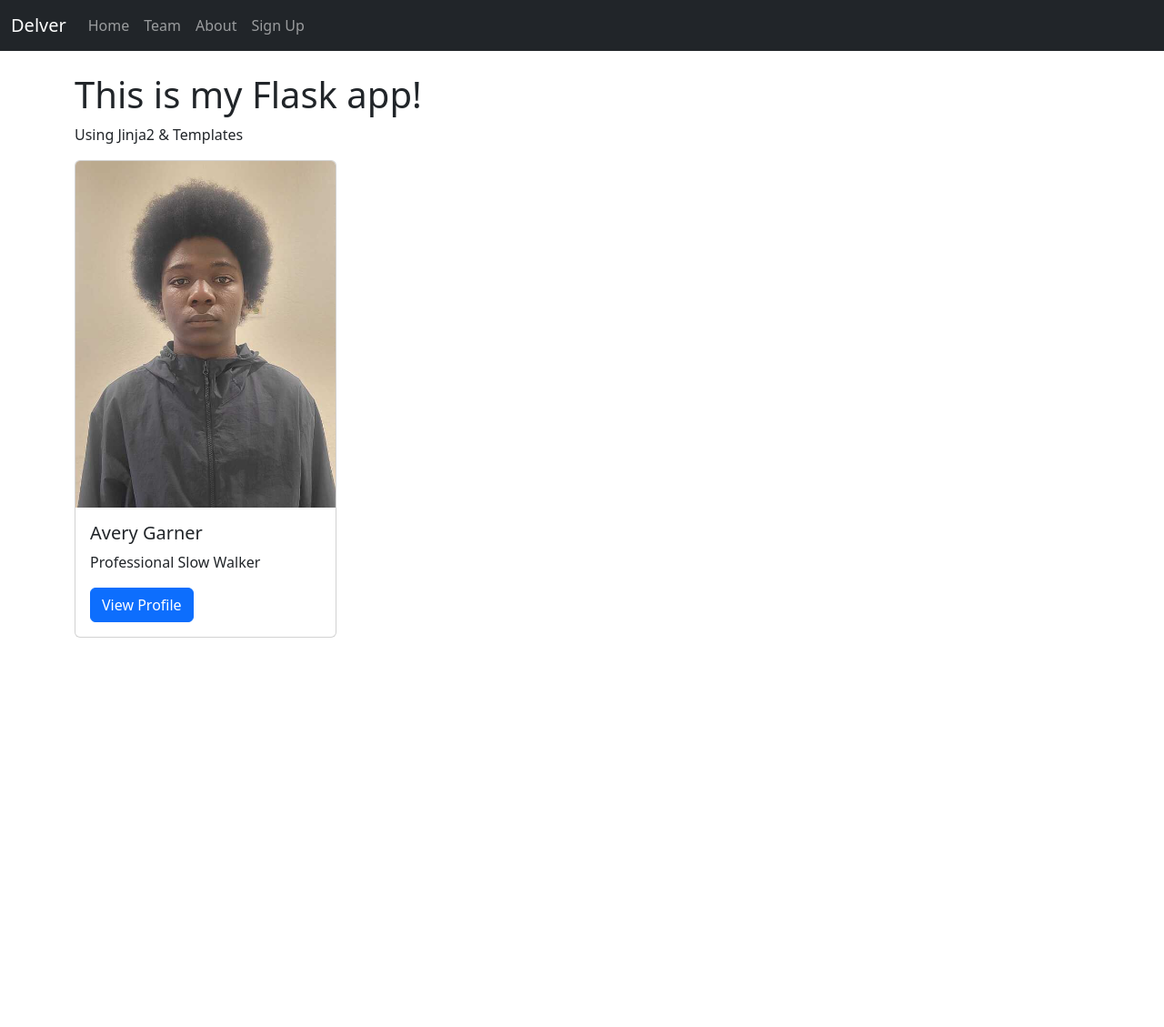
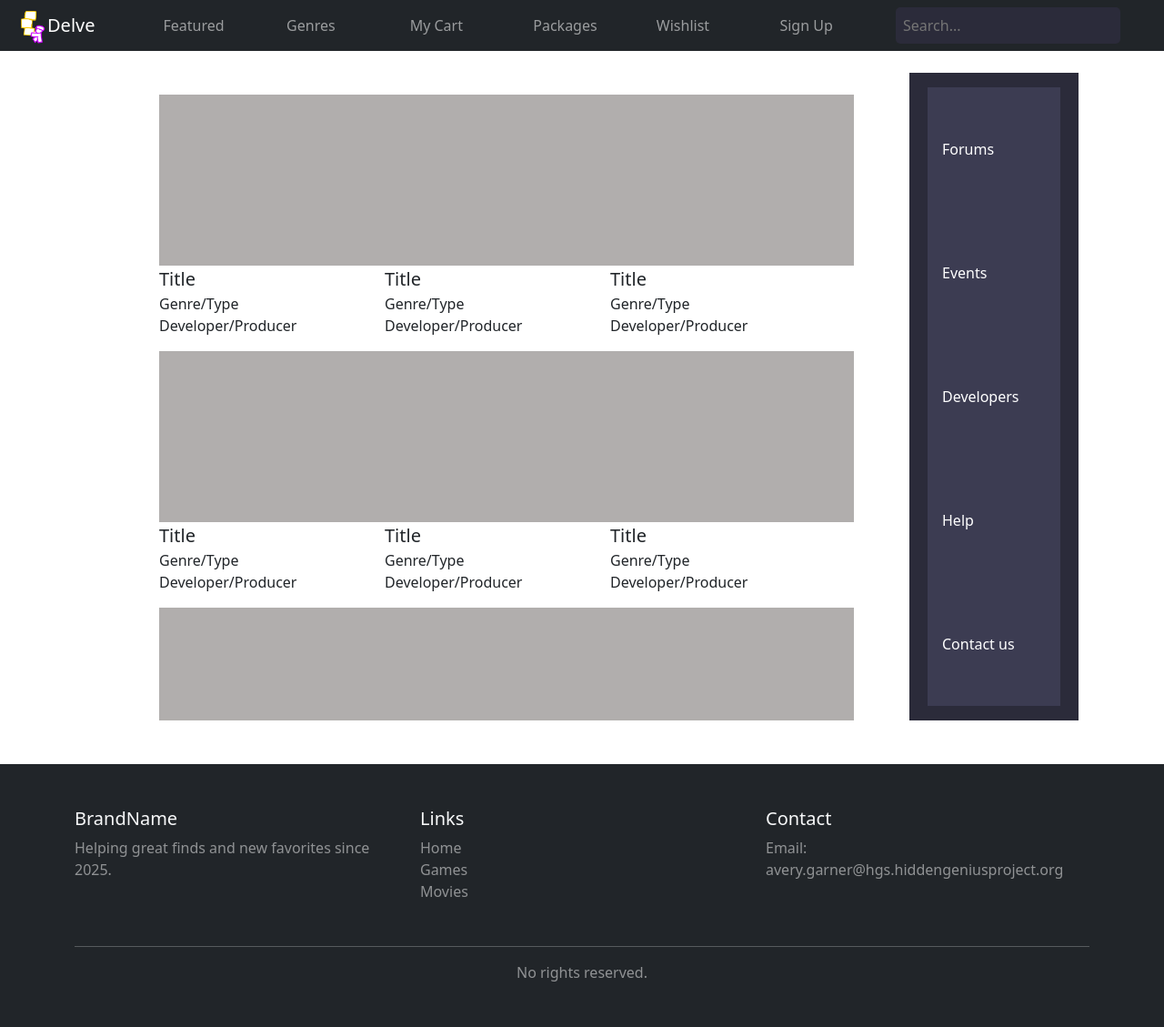
Before and after one commit to AveryLBG/AveryFallQuarter, a Flask app: template templates/index.html in a window 1280 px wide. Shown: the whole page at 91% size. Before the commit the page ends 701 px from the top, so only its background shows below. Run offline with Flask 3, Linux system fonts and the light colour scheme; the template is opened without the code that fills it, so the values that code supplies are empty; some libraries are stand-ins or nearby versions.

Commit message:
END OF FALL WEBSITE

```diff
--- a/app.py
+++ b/app.py
@@ -5,12 +5,17 @@ app = Flask(__name__)
 #a route to the home page
 @app.route('/')
 def index():
-    return "Welcome to my Flask App home page"
+    return render_template("index.html")
+
+@app.route('/scroll')
+def scroll():
+    return render_template("scroller.html")
 
 #a new route to the greet page of our website
 @app.route("/greet/<name>")
-def GreetPage(name):
-    return render_template("index.html", name=name)
+def GreetPage():
+    return "Welcome to my Flask App home page"
+
 
 if __name__ == '__main__':
     app.run(debug = True)
--- a/templates/base.html
+++ b/templates/base.html
@@ -1,5 +1,5 @@
 <!DOCTYPE html>
-<html lang="en">
+<html lang="en" style="height: 100%;">
 
     <head>
         <meta charset="UTF-8">
@@ -8,10 +8,10 @@
         <link rel="stylesheet" href="{{ url_for('static', filename='bootstrap-5.3.8-dist/css/bootstrap.min.css') }}">
     </head>
 
-    <body>
+    <body style="height: 100%;">
         {% block navbar %} {% endblock %}
 
-        <div class="container mt-4">
+        <div class="container mt-4 px-0" style="width: 100%;">
             {% block content %} {% endblock %}
         </div>
 
--- a/templates/index.html
+++ b/templates/index.html
@@ -1,25 +1,59 @@
 {% extends 'base.html' %}
 
-{% block title %}Delver{% endblock %}
+{% block title %}Delve{% endblock %}
 
 {% block navbar %}
-<nav class="navbar navbar-expand-lg navbar-dark bg-dark">
+
+<nav class="navbar navbar-expand-lg navbar-dark bg-dark fixed-top">
     <div class="container-fluid">
-        <a class="navbar-brand" href="#">Delver</a>
-        <div class="collapse navbar-collapse">
+        <div class="row container-fluid">
                 <ul class="navbar-nav me-auto">
+
+
+                            <img src="{{ url_for('static', filename='images/fella.jpg') }}" class="d-inline-block align-text-top rounded" alt="Delve logo" width="40" height="40">
+
+
+
+
+
+
+                    <a class="navbar-brand" style="margin-right: 67px;" href="#">Delve</a>
+
+                    <div class="col">
                         <li class="nav-item">
-                    <a class="nav-link" href="/">Home</a>
+                            <a class="nav-link" href="/">Featured</a>
                         </li>
+                    </div>
+                    <div class="col">
                         <li class="nav-item">
-                    <a class="nav-link" href="#">Team</a>
+                            <a class="nav-link" href="#">Genres</a>
                         </li>
+                    </div>
+                    <div class="col">
                         <li class="nav-item">
-                    <a class="nav-link" href="#">About</a>
+                            <a class="nav-link" href="#">My Cart</a>
                         </li>
+                    </div>
+                    <div class="col">
+                        <li class="nav-item">
+                            <a class="nav-link" href="#">Packages</a>
+                        </li>
+                    </div>
+                    <div class="col">
+                        <li class="nav-item">
+                            <a class="nav-link" href="#">Wishlist</a>
+                        </li>
+                    </div>
+                    <div class="col">
                         <li class="nav-item">
                             <a class="nav-link" href="#">Sign Up</a>
                         </li>
+                    </div>
+                    <div class="col">
+                        <li class="nav-item">
+                            <input class="nav-link" type="text" name="search" placeholder="Search..." style="border-radius: 5px; border: 0px solid; background-color: #2b2b3a;">
+                        </li>
+                    </div>
                 </ul>
         </div>
     </div>
@@ -32,16 +66,65 @@
 
 
     {% block content %}
-    <h1>This is my Flask app!</h1>
-    <p>Using Jinja2 & Templates</p>
 
-    <div class="card" style="width: 18rem;">
-        <img src="{{ url_for('static', filename='images/headshot01.jpg')}}" class="card-img-top" alt="Profile">
-        <div class="card-body">
-            <h5 class="card-title">Avery Garner</h5>
-            <p class="card-text">Professional Slow Walker</p>
-            <a href="#" class="btn btn-primary">View Profile</a>
+
+
+<div class="container-fluid mx-0" style="width: 100%; margin-top: 30px;margin-left: 0px; margin-right: 0px; height: 100; margin-top: 80px;">
+    <div class="row" style="height: fit-content; width: 100%;">
+        <div class="col-10">
+            <iframe src="http://127.0.0.1:5000/scroll" height="100%" width="100%" title="scroll boxes">
+
+            </iframe>
+        </div>
+
+        <div class="col-2 " style=" background-color: #2b2b3a;">
+            <nav class="nav flex-column my-3 mx-2" style="background-color: #3c3c52; top: 80px;">
+                <a class="nav-link text-white mb-5 mt-5" href="#">Forums</a>
+                <a class="nav-link text-white mb-5 mt-5" href="#">Events</a>
+                <a class="nav-link text-white mb-5 mt-5" href="#">Developers</a>
+                <a class="nav-link text-white mb-5 mt-5" href="#">Help</a>
+                <a class="nav-link text-white mb-5 mt-5" href="#">Contact us</a>
+            </nav>
+        </div>
     </div>
 </div>
     {% endblock %}
-    {% block footer %} {% endblock %}
+
+
+    {% block footer %}
+<footer class="bg-dark text-light py-5 mt-5">
+  <div class="container">
+    <div class="row">
+
+      <div class="col-md-4 mb-3">
+        <h5>BrandName</h5>
+        <p class="text-white-50">Helping great finds and new favorites since 2025.</p>
+      </div>
+
+      <div class="col-md-4 mb-3">
+        <h5>Links</h5>
+        <ul class="list-unstyled">
+          <li><a href="/" class="text-white-50 text-decoration-none">Home</a></li>
+          <li><a href="#" class="text-white-50 text-decoration-none disabled">Games</a></li>
+          <li><a href="#" class="text-white-50 text-decoration-none disable">Movies</a></li>
+        </ul>
+      </div>
+
+
+      <div class="col-md-4 mb-3">
+        <h5>Contact</h5>
+        <p class="text-white-50">Email: avery.garner@hgs.hiddengeniusproject.org</p>
+      </div>
+    </div>
+
+    <!-- Bottom Bar -->
+    <hr class="bg-light">
+    <div class="row">
+      <div class="col text-center">
+        <p class="mb-0 text-white-50">No rights reserved.</p>
+      </div>
+    </div>
+  </div>
+</footer>
+
+    {% endblock %}
--- /dev/null
+++ b/templates/scroller.html
@@ -0,0 +1,102 @@
+{% extends 'base.html' %}
+
+{% block title %}Delve{% endblock %}
+
+
+
+
+
+    {% block content %}
+            <div class="row">
+                <div class="col-4 mb-3">
+                    <div>
+                        <img src="{{ url_for('static', filename='images/grey.png') }}" alt="placeholder">
+                    </div>
+                    <p class="fs-5 my-0">Title</p>
+                    <p class="fs-6 my-0">Genre/Type</p>
+                    <p class="fs-6 my-0">Developer/Producer</p>
+                </div>
+                <div class="col-4 mb-3">
+                    <div>
+                        <img src="{{ url_for('static', filename='images/grey.png') }}" alt="placeholder">
+                    </div>
+                    <p class="fs-5 my-0">Title</p>
+                    <p class="fs-6 my-0">Genre/Type</p>
+                    <p class="fs-6 my-0">Developer/Producer</p>
+                </div>
+                <div class="col-4 mb-3">
+                    <div>
+                        <img src="{{ url_for('static', filename='images/grey.png') }}" alt="placeholder">
+                    </div>
+                    <p class="fs-5 my-0">Title</p>
+                    <p class="fs-6 my-0">Genre/Type</p>
+                    <p class="fs-6 my-0">Developer/Producer</p>
+                </div>
+                <div class="col-4 mb-3">
+                    <div>
+                        <img src="{{ url_for('static', filename='images/grey.png') }}" alt="placeholder">
+                    </div>
+                    <p class="fs-5 my-0">Title</p>
+                    <p class="fs-6 my-0">Genre/Type</p>
+                    <p class="fs-6 my-0">Developer/Producer</p>
+                </div>
+                <div class="col-4 mb-3">
+                    <div>
+                        <img src="{{ url_for('static', filename='images/grey.png') }}" alt="placeholder">
+                    </div>
+                    <p class="fs-5 my-0">Title</p>
+                    <p class="fs-6 my-0">Genre/Type</p>
+                    <p class="fs-6 my-0">Developer/Producer</p>
+                </div>
+                <div class="col-4 mb-3">
+                    <div>
+                        <img src="{{ url_for('static', filename='images/grey.png') }}" alt="placeholder">
+                    </div>
+                    <p class="fs-5 my-0">Title</p>
+                    <p class="fs-6 my-0">Genre/Type</p>
+                    <p class="fs-6 my-0">Developer/Producer</p>
+                </div>
+                <div class="col-4 mb-3">
+                    <div>
+                        <img src="{{ url_for('static', filename='images/grey.png') }}" alt="placeholder">
+                    </div>
+                    <p class="fs-5 my-0">Title</p>
+                    <p class="fs-6 my-0">Genre/Type</p>
+                    <p class="fs-6 my-0">Developer/Producer</p>
+                </div>
+                <div class="col-4 mb-3">
+                    <div>
+                        <img src="{{ url_for('static', filename='images/grey.png') }}" alt="placeholder">
+                    </div>
+                    <p class="fs-5 my-0">Title</p>
+                    <p class="fs-6 my-0">Genre/Type</p>
+                    <p class="fs-6 my-0">Developer/Producer</p>
+                </div>
+                <div class="col-4 mb-3">
+                    <div>
+                        <img src="{{ url_for('static', filename='images/grey.png') }}" alt="placeholder">
+                    </div>
+                    <p class="fs-5 my-0">Title</p>
+                    <p class="fs-6 my-0">Genre/Type</p>
+                    <p class="fs-6 my-0">Developer/Producer</p>
+                </div>
+                <div class="col-4 mb-3">
+                    <div>
+                        <img src="{{ url_for('static', filename='images/grey.png') }}" alt="placeholder">
+                    </div>
+                    <p class="fs-5 my-0">Title</p>
+                    <p class="fs-6 my-0">Genre/Type</p>
+                    <p class="fs-6 my-0">Developer/Producer</p>
+                </div>
+                <div class="col-4 mb-3">
+                    <div>
+                        <img src="{{ url_for('static', filename='images/grey.png') }}" alt="placeholder">
+                    </div>
+                    <p class="fs-5 my-0">Title</p>
+                    <p class="fs-6 my-0">Genre/Type</p>
+                    <p class="fs-6 my-0">Developer/Producer</p>
+                </div>
+            </div>
+
+
+    {% endblock %}
```
Also changed, not shown: static/images/fella.jpg (added), static/images/grey.png (added), 2 other files. Lines whose indentation alone changed are shown as unchanged.
